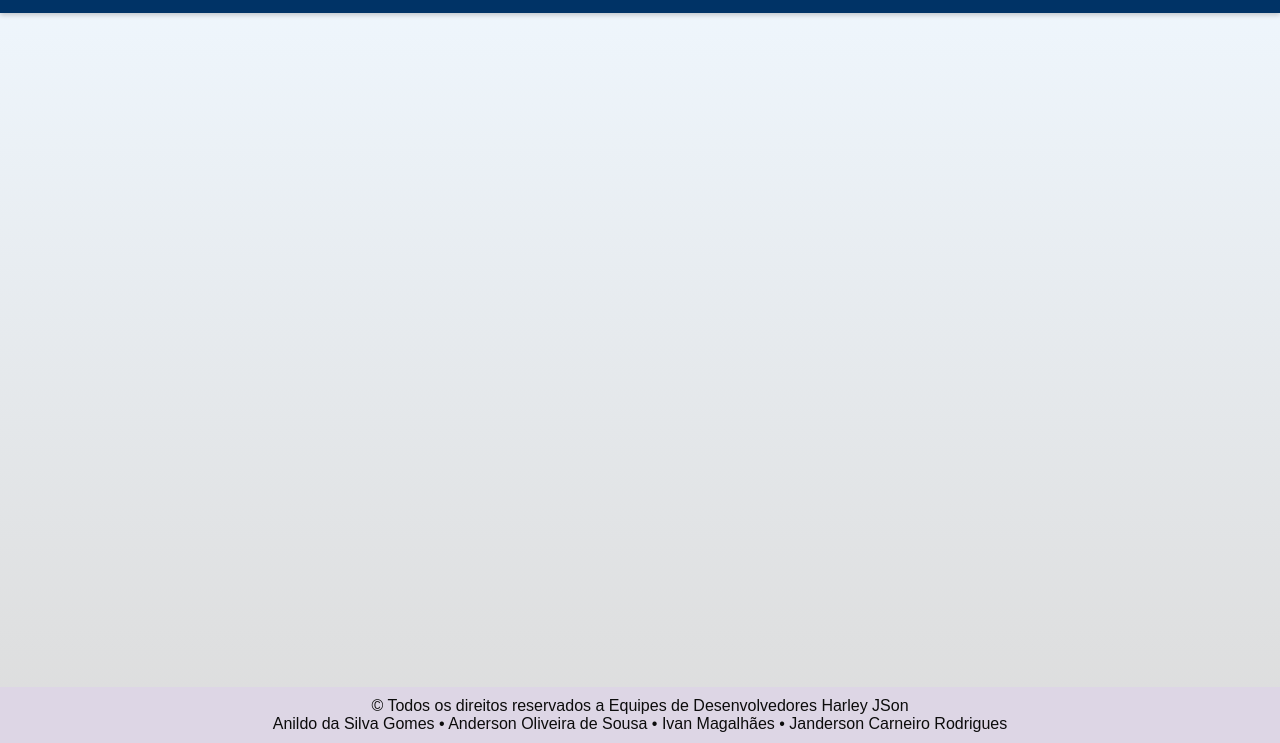
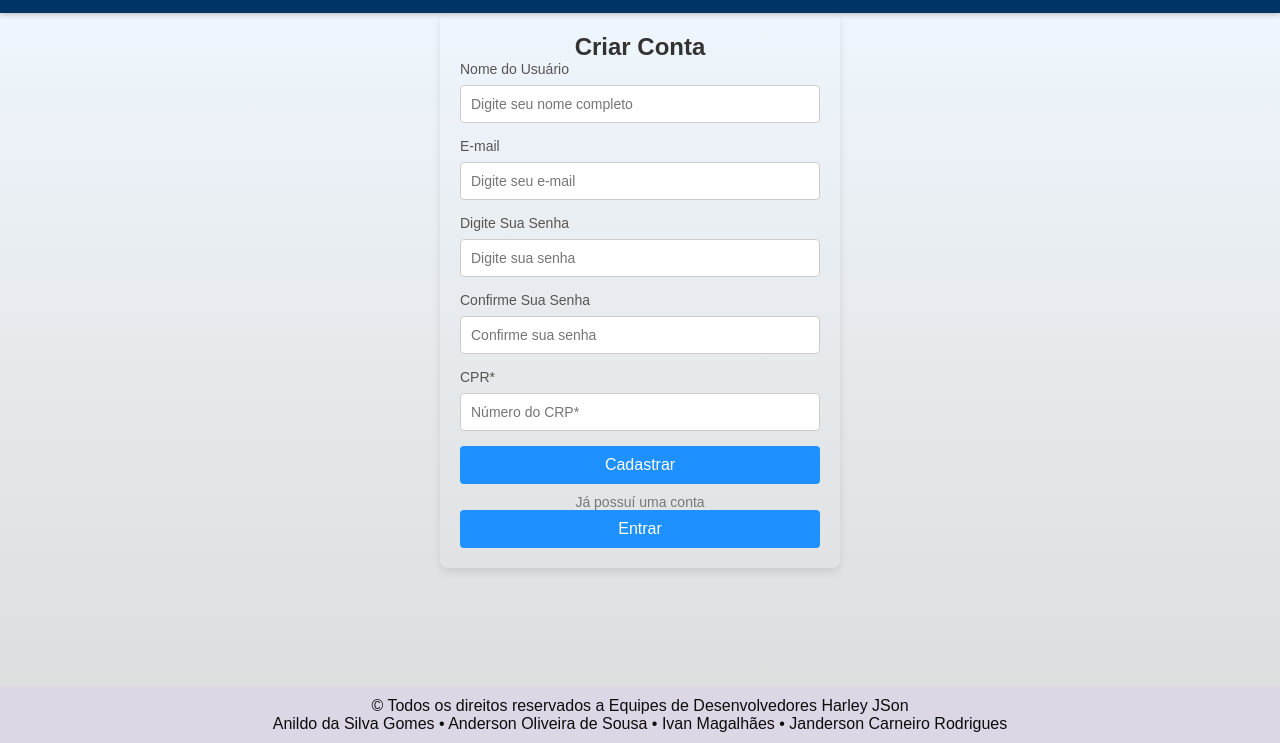
Before and after one commit to Janderson-Rodrigues/Project-Psychological-Support-Platform, a plain HTML site: page cadastro-psicologo.html in a window 1280 px wide. Shown: the part 57-800 px from the top of the page. Drawn offline with Linux system fonts and the light colour scheme.

Commit message:
update page de cadastro

```diff
--- a/cadastro-psicologo.html
+++ b/cadastro-psicologo.html
@@ -12,20 +12,38 @@
         <nav>
             <ul class="ul">
                 <li><img src="" alt="Logo" width="90" style="margin-right: 20px;"></li>
-              <li><a href="">Home</a></li>
+                <li><a href="index.html">Home</a></li>
                 <li><a href="">Cadastro</a></li>
                 <li><a href="">psicologos</a></li>
-              <li><a href="">Login</a></li>
-              <li><a href="">Usuário</a></li>
+                <li><a href="login.html">Login</a></li>
+                <li><a href="cadastro-usu.html">Usuário</a></li>
             </ul>
           </nav>
 
     </header>
+    <div id="container-cadastro">
+        <h2>Criar Conta</h2>
+        <form action="/register" method="POST">
+          <label for="username">Nome do Usuário</label>
+          <input type="text" id="username" name="username" placeholder="Digite seu nome completo"><br>
 
-    <div>
+          <label for="email">E-mail</label>
+          <input type="email" id="email" name="email" placeholder="Digite seu e-mail"><br>
 
+          <label for="senha">Digite Sua Senha</label>
+          <input type="password" id="password" name="password" placeholder="Digite sua senha"><br>
+
+          <label for="senha">Confirme Sua Senha</label>
+          <input type="password" id="password" name="password" placeholder="Confirme sua senha"><br>
+
+          <label for="CRP">CPR*</label>
+          <input type="text" id="cpr" name="crp" placeholder="Número do CRP*">
+
+          <button type="submit">Cadastrar</button>
+        </form>
+        <p class="footer-text">Já possuí uma conta</p>
+        <button>Entrar</button><a href="login.html"></a>
       </div>
-
     <footer>
         <p>&copy; Todos os direitos reservados a Equipes de Desenvolvedores Harley JSon</p>
         <p>Anildo da Silva Gomes • Anderson Oliveira de Sousa • Ivan Magalhães • Janderson Carneiro Rodrigues</p>
```
Also changed, not shown: cadastro-usu.html (+2 -2 lines). Lines whose indentation alone changed are shown as unchanged.
